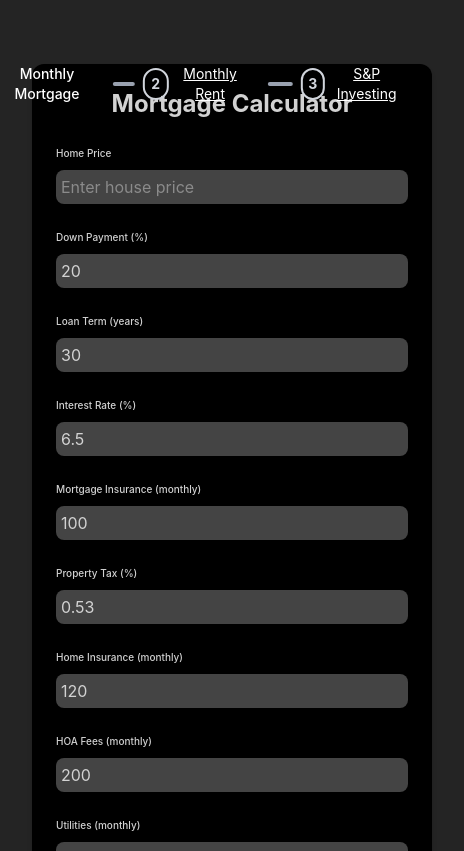
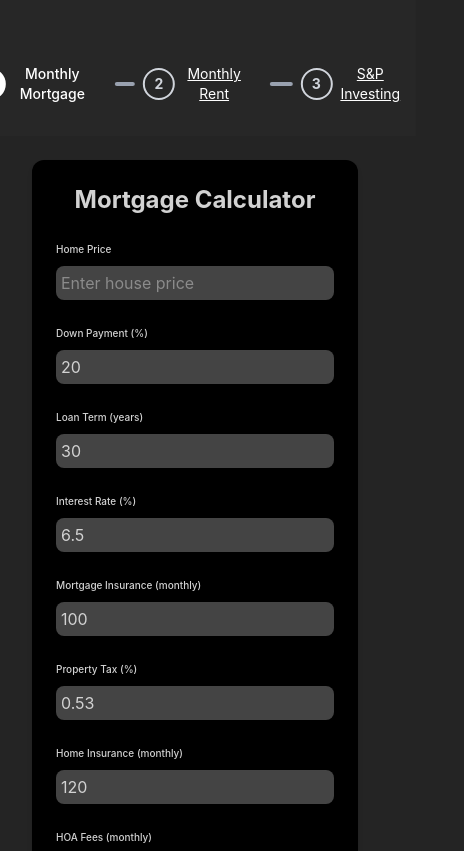
Before and after one commit to djc1120/financial_decision, a React (Vite) app: page / in a window 390 px wide. Shown: the top 851 px of the page, 464 px wide, since content can reach past the window. Built offline with nearby package versions, Linux system fonts and the light colour scheme.

Commit message:
responsive

```diff
--- a/src/css/Style.css
+++ b/src/css/Style.css
@@ -1,4 +1,3 @@
-@import "tailwindcss";
 
 .container {
   display: inline-block; /* Makes the container wrap its content */
@@ -22,7 +21,7 @@ label {
 
 
 input {
-  width: flex; /* Shrinks to fit content instead of stretching */
+  width: flex;
   padding: 5px;
   margin-top: 5px;
   display: block;
--- a/src/css/index.css
+++ b/src/css/index.css
@@ -1,4 +1,6 @@
-@import "tailwindcss";
+@tailwind base;
+@tailwind components;
+@tailwind utilities;
 
 
 :root {
--- a/src/page/Compare.jsx
+++ b/src/page/Compare.jsx
@@ -31,7 +31,7 @@ const Compare = () => {
   ) {
     return (
         <>
-            <div className="fixed top-0 left-1/2 transform -translate-x-1/2 z-50 mt-16">
+            <div className="fixed top-0 left-1/2 transform -translate-x-1/2 z-50 pt-16 bg-[#272727]">
                 <ProgressTracker currentStep={3} />
             </div>
             <div className="text-white">
@@ -44,7 +44,7 @@ const Compare = () => {
 
   return (
     <div className="p-4">
-        <div className="fixed top-0 left-1/2 transform -translate-x-1/2 z-50 mt-16">
+        <div className="fixed top-0 left-1/2 transform -translate-x-1/2 z-50 pt-16 bg-[#272727]">
             <ProgressTracker currentStep={3} />
         </div>
 
--- a/src/page/MonthlyRent.jsx
+++ b/src/page/MonthlyRent.jsx
@@ -69,11 +69,11 @@ export default function MonthlyRent() {
 
 
     return (
-        <div>
-            <div className="fixed top-0 left-1/2 transform -translate-x-1/2 z-50 mt-16">
+        <div className="fixed top-0 left-1/2 transform -translate-x-1/2 w-screen p-8">
+            <div className="fixed top-0 left-1/2 transform -translate-x-1/2 z-50 pt-16 bg-[#272727]">
                 <ProgressTracker currentStep={2} />
             </div>
-            <div className="w-[400px] mx-auto mt-8 p-6 bg-black rounded-xl shadow-md">
+            <div className="max-w-md mx-auto mt-32 p-6 bg-black rounded-xl shadow-md text-white">
 
                 <label className="block font-medium mb-2">Current monthly rent</label>
                 <input
--- a/src/page/Mortgage.jsx
+++ b/src/page/Mortgage.jsx
@@ -3,6 +3,7 @@ import { useNavigate } from 'react-router-dom';
 import ProgressTracker from './ProgressTracker.jsx';
 import { useFormData } from '../context/FormContext';
 import { useEffect } from 'react';
+import '../css/index.css';
 
 
 export default function Mortgage() {
@@ -112,12 +113,13 @@ export default function Mortgage() {
 
 
   return (
-    <div>
-      <div className="fixed top-0 left-1/2 transform -translate-x-1/2 z-50 mt-16">
+    <div className="fixed top-0 left-1/2 transform -translate-x-1/2 w-screen p-8">
+      <div className="fixed top-0 left-1/2 transform -translate-x-1/2 z-50 pt-16 bg-[#272727]">
           <ProgressTracker currentStep={1} />
       </div>
 
-      <div className="w-[400px] mx-auto mt-8 p-6 bg-black rounded-xl shadow-md text-white">
+      <div className="max-w-md mx-auto mt-32 p-6 bg-black rounded-xl shadow-md text-white">
+
         <div className="space-y-4">
           <h2 className="text-2xl font-bold">Mortgage Calculator</h2>
 
@@ -151,7 +153,6 @@ export default function Mortgage() {
 
         </div>
 
-          {/* calculatePayment() */}
         {/* <button
           onClick={calculatePayment}
           className={`mt-8 w-full py-2 px-4 rounded-md
--- a/src/page/ProgressTracker.jsx
+++ b/src/page/ProgressTracker.jsx
@@ -20,7 +20,7 @@ function ProgressTracker({ currentStep }) {
           <div key={step.id} className="flex items-center">
 
         <div
-        className={`w-8 h-8 flex items-center justify-center rounded-full font-bold text-sm border-2
+        className={`w-8 h-8 min-w-8 min-h-8 flex items-center justify-center rounded-full font-bold text-sm border-2
             ${
             isCompleted
                 ? 'bg-transparent text-white border-gray-300'
```
